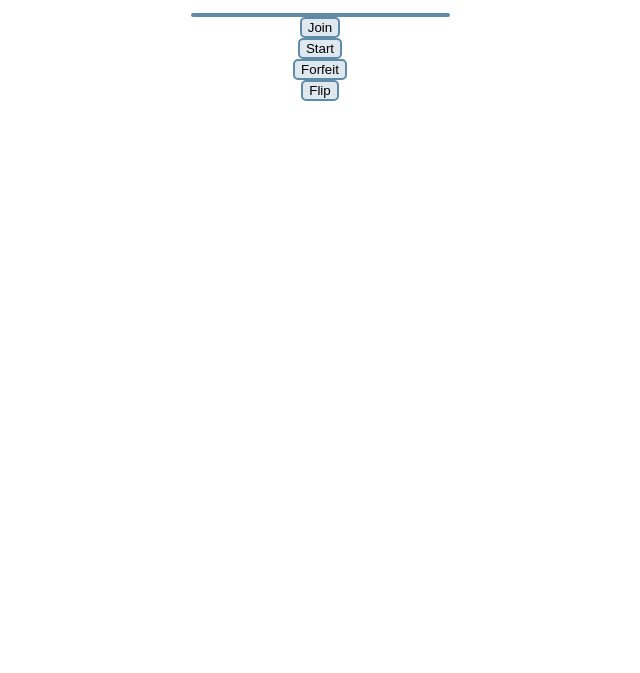
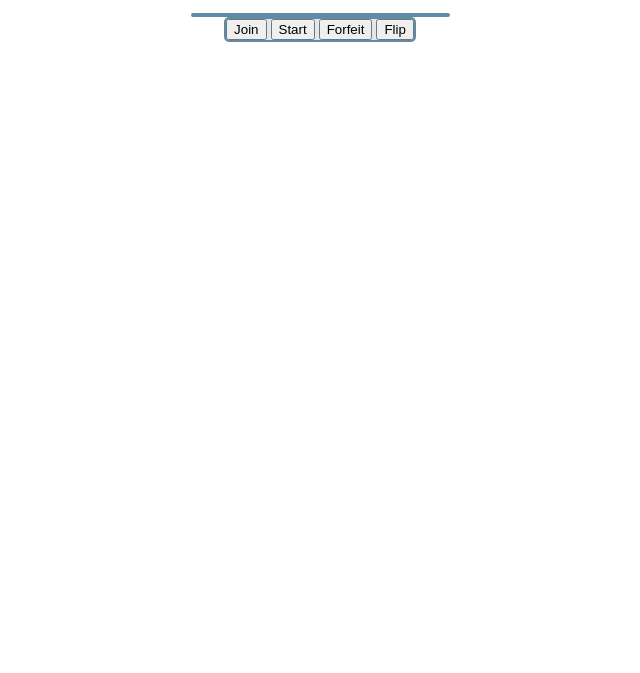
Before and after one commit to jbertrand45/cs491-ex4main, a website: page public/index.html in a window 1280 px wide. Shown: the part 127-800 px from the top of the page, without its empty margins (320-960 px from the left). Drawn offline with Linux system fonts and the light colour scheme.

Commit message:
added actBtn class

```diff
--- a/public/index.html
+++ b/public/index.html
@@ -4,7 +4,7 @@
   <head>
     <meta charset="UTF-8" />
     <!-- Page Title-->
-    <title>4x4 Tic-Tac_Toe</title>
+    <title>Tic Tac Four</title>
     <link rel="stylesheet" href="style.css" />
   </head>
 
@@ -16,10 +16,12 @@
       </div>
       <!--button id name to be called in client.js-->
       <div id="grid"></div>
-      <button id="joinBtn">Join</button>
-      <button id="startBtn">Start</button>
-      <button id="forfeitBtn">Forfeit</button>
-      <button id="flipBtn">Flip</button>
+      <div id="btn-row">
+        <button id="joinBtn" class="actBtn">Join</button>
+        <button id="startBtn" class="actBtn">Start</button>
+        <button id="forfeitBtn" class="actBtn">Forfeit</button>
+        <button id="flipBtn" class="actBtn">Flip</button>
+      </div>
       <!-- <div class="sel">
         <table id="board"></table>
         <button id="actionBtn">Flip</button>
```
